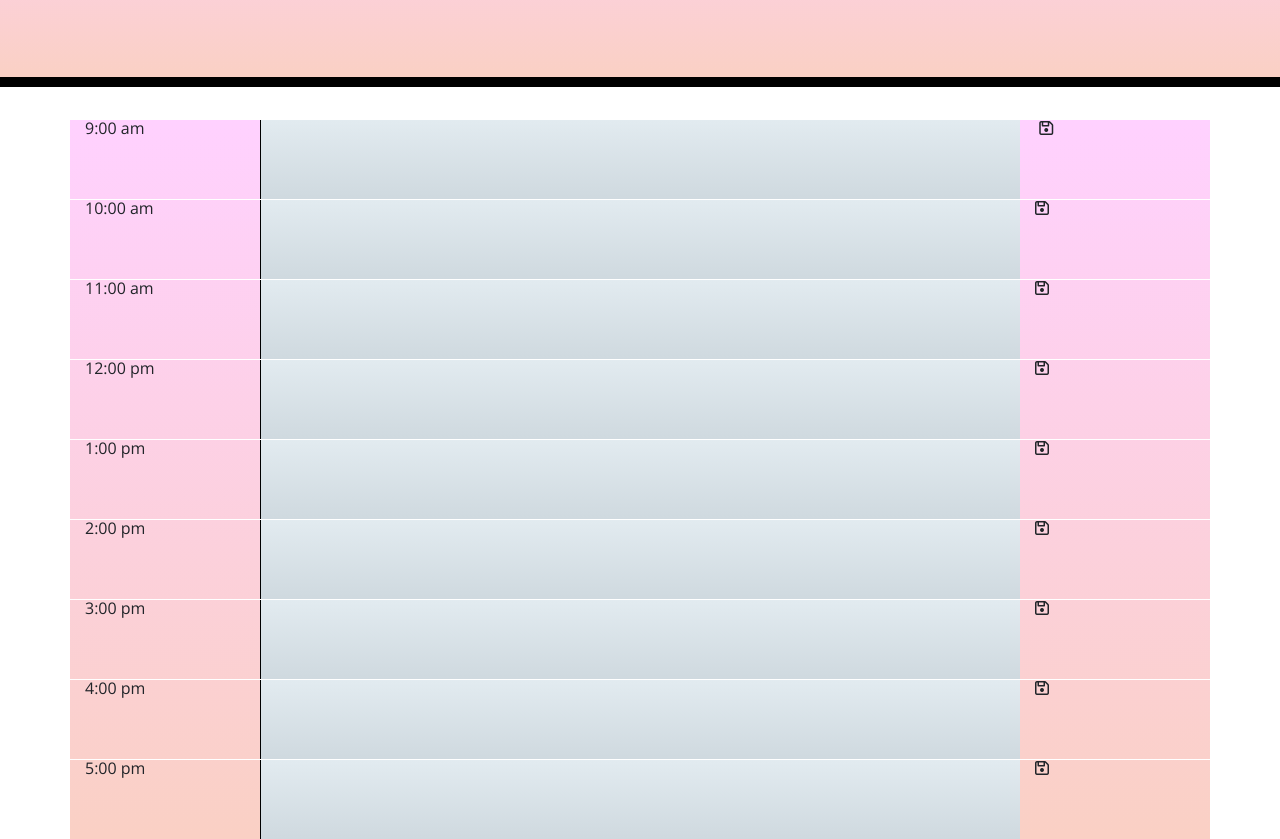
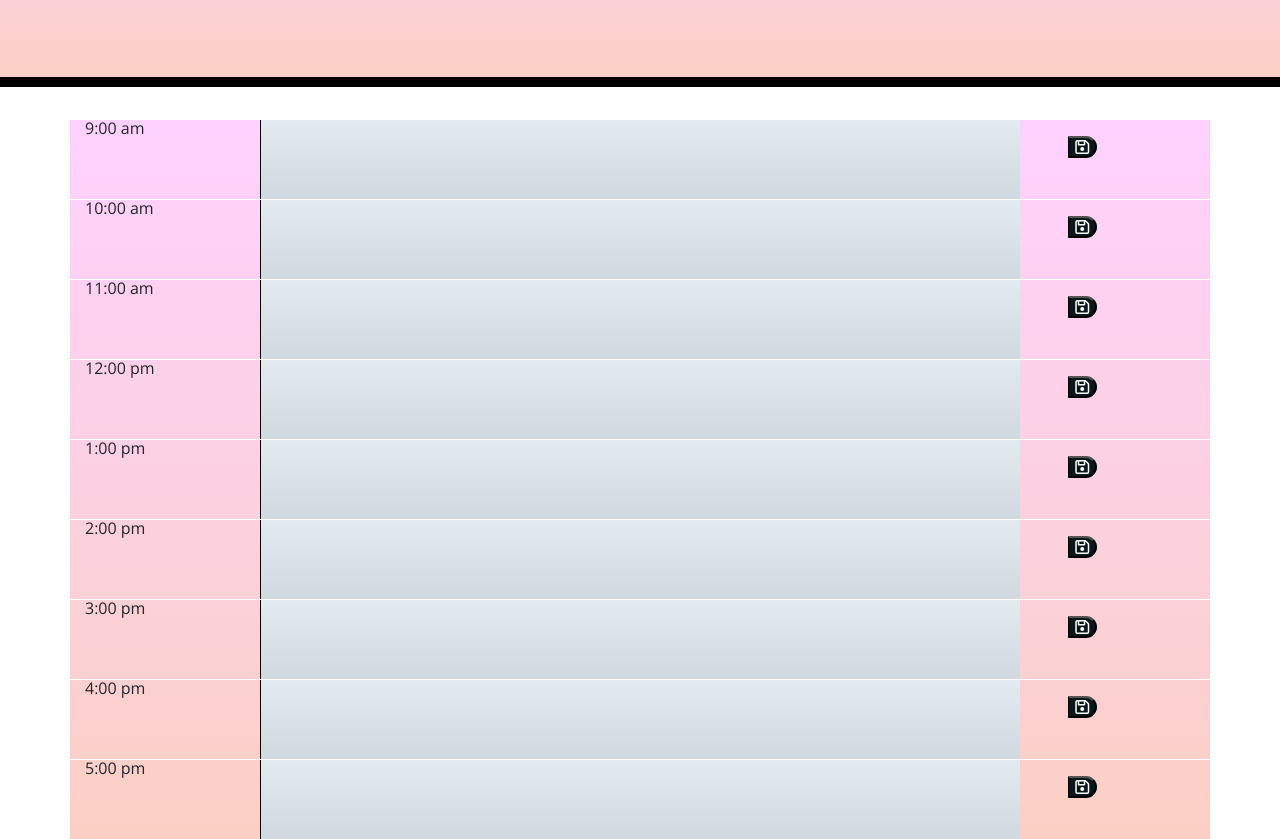
Before and after one commit to encannedy/solder, a plain HTML site: page index.html in a window 1280 px wide. Shown: the part 181-1020 px from the top of the page. Drawn offline with nearby package versions, Linux system fonts and the light colour scheme.

Commit message:
updates to hs and index.html. onclick is registering.

```diff
--- a/index.html
+++ b/index.html
@@ -24,47 +24,65 @@
     <div class=row>
       <div class=col-md-2>9:00 am</div>
       <textarea class=col-md-8 id= "myTextArea"></textarea>
-      <div class=col-md-2> <i class="far fa-save"></i></div>
+      <div class=col-md-2>
+        <button class=saveBtn><i class="far fa-save"></i></button>
+      </div>
     </div>
     <div class=row>
       <div class=col-md-2>10:00 am</div>
       <textarea class=col-md-8 id= "myTextArea"></textarea>
-      <div class=col-md-2><i class="far fa-save"></i></div>
+      <div class=col-md-2>
+        <button class=saveBtn><i class="far fa-save"></i></button>
+      </div>
     </div>
     <div class=row>
       <div class=col-md-2>11:00 am</div>
       <textarea class=col-md-8 id= "myTextArea"></textarea>
-      <div class=col-md-2><i class="far fa-save"></i></div>
+      <div class=col-md-2>
+        <button class=saveBtn><i class="far fa-save"></i></button>
+      </div>
     </div>
     <div class=row>
       <div class=col-md-2>12:00 pm</div>
       <textarea class=col-md-8 id= "myTextArea"></textarea>
-      <div class=col-md-2><i class="far fa-save"></i></div>
+      <div class=col-md-2>
+        <button class=saveBtn><i class="far fa-save"></i></button>
+      </div>
     </div>
     <div class=row>
       <div class=col-md-2>1:00 pm</div>
       <textarea class=col-md-8 id= "myTextArea"></textarea>
-      <div class=col-md-2><i class="far fa-save"></i></div>
+      <div class=col-md-2>
+        <button class=saveBtn><i class="far fa-save"></i></button>
+      </div>
     </div>
     <div class=row>
       <div class=col-md-2>2:00 pm</div>
       <textarea class=col-md-8 id= "myTextArea"></textarea>
-      <div class=col-md-2><i class="far fa-save"></i></div>
+      <div class=col-md-2>
+        <button class=saveBtn><i class="far fa-save"></i></button>
+      </div>
     </div>
     <div class=row>
       <div class=col-md-2>3:00 pm</div>
       <textarea class=col-md-8 id= "myTextArea"></textarea>
-      <div class=col-md-2><i class="far fa-save"></i></div>
+      <div class=col-md-2>
+        <button class=saveBtn><i class="far fa-save"></i></button>
+      </div>
     </div>
     <div class=row>
       <div class=col-md-2>4:00 pm</div>
       <textarea class=col-md-8 id= "myTextArea"></textarea>
-      <div class=col-md-2><i class="far fa-save"></i></div>
+      <div class=col-md-2>
+        <button class=saveBtn><i class="far fa-save"></i></button>
+      </div>
     </div>
     <div class=row>
       <div class=col-md-2>5:00 pm</div>
       <textarea class=col-md-8 id= "myTextArea"></textarea>
-      <div class=col-md-2><i class="far fa-save"></i></div>
+      <div class=col-md-2>
+        <button class=saveBtn><i class="far fa-save"></i></button>
+      </div>
 
 
     </div>
--- a/style.css
+++ b/style.css
@@ -67,7 +67,7 @@ body {
     border-left: 1px solid black;
     border-top-right-radius: 15px;
     border-bottom-right-radius: 15px;
-    background-color: #06AED5;
+    background-color: rgb(9, 21, 24);
     color: white;
   }
 
```
Also changed, not shown: script.js (+14 -1 lines).
